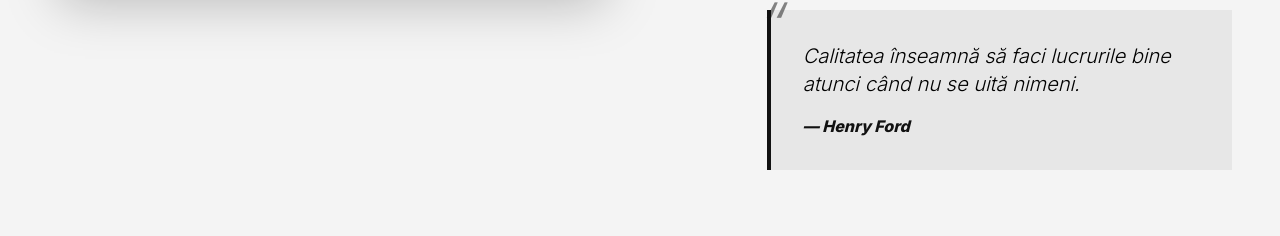
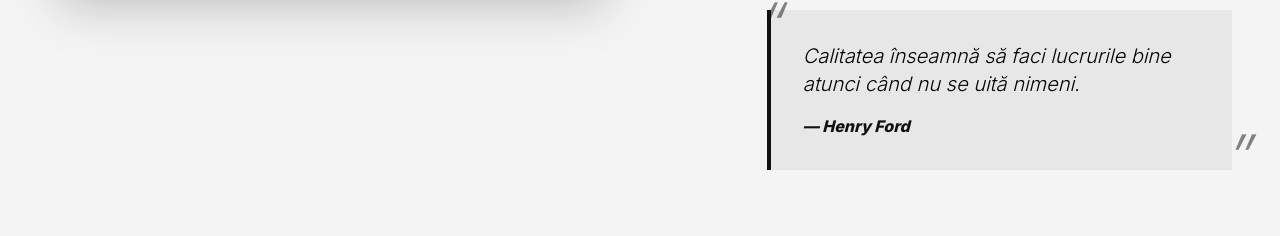
Before and after one commit to Fnoskar/S-D, a React (Vite) app: page / in a window 1280 px wide. Shown: the part 5940-6176 px from the top of the page. Built offline with nearby package versions, Linux system fonts and the light colour scheme; no server answers.

Commit message:
Update About.tsx

```diff
--- a/components/About.tsx
+++ b/components/About.tsx
@@ -105,21 +105,25 @@
                 Suntem un birou de proiectare completă cu sediul în Constanța, dedicat excelenței în <strong className="font-bold border-b-2 border-sd-black">inginerie structurală</strong> și <strong className="font-bold border-b-2 border-sd-black">arhitectură</strong>.
               </p>
               <p>
-                Noi am format o echipă de ingineri cu peste 15 ani de experiență, timp în care am învățat să abordăm cu încredere orice provocare în construcții civile, industriale sau agricole, folosind printre cele mai bune echipamente de pe piață pentru a ne asigura că rezultatul final este <span className="italic">impecabil</span>
+                Noi am format o echipă de ingineri cu peste 15 ani de experiență, timp în care am învățat să abordăm cu încredere orice provocare în construcții civile, industriale sau agricole, folosind printre cele mai bune echipamente de pe piață pentru a ne asigura că rezultatul final este <span className="italic">impecabil</span>.
               </p>
-                <p>
-              Pentru noi, respectarea normativelor și a rigorilor legii nu este doar o bifă birocratică, ci modul nostru de a-ți garanta siguranța și liniștea în fiecare proiect pe care îl construim împreună.
+              <p>
+                Pentru noi, respectarea normativelor și a rigorilor legii nu este doar o bifă birocratică, ci modul nostru de a-ți garanta siguranța și liniștea în fiecare proiect pe care îl construim împreună.
               </p>
 
               <div className="my-12">
                  <blockquote className="relative p-8 text-xl italic text-black border-l-4 border-sd-black bg-black/5">
+                   {/* Ghilimele început */}
                    <span className="absolute top-0 left-0 transform -translate-x-4 -translate-y-4 text-6xl text-sd-black opacity-50">“</span>
+
                    <p className="mb-4">Calitatea înseamnă să faci lucrurile bine atunci când nu se uită nimeni.</p>
+
+                   {/* Ghilimele final */}
+                   <span className="absolute bottom-0 right-0 transform translate-x-4 translate-y-4 text-6xl text-sd-black opacity-50">”</span>
+
                    <footer className="text-base font-bold text-sd-black">— Henry Ford</footer>
                  </blockquote>
               </div>
-
-
             </div>
           </div>
 
```
